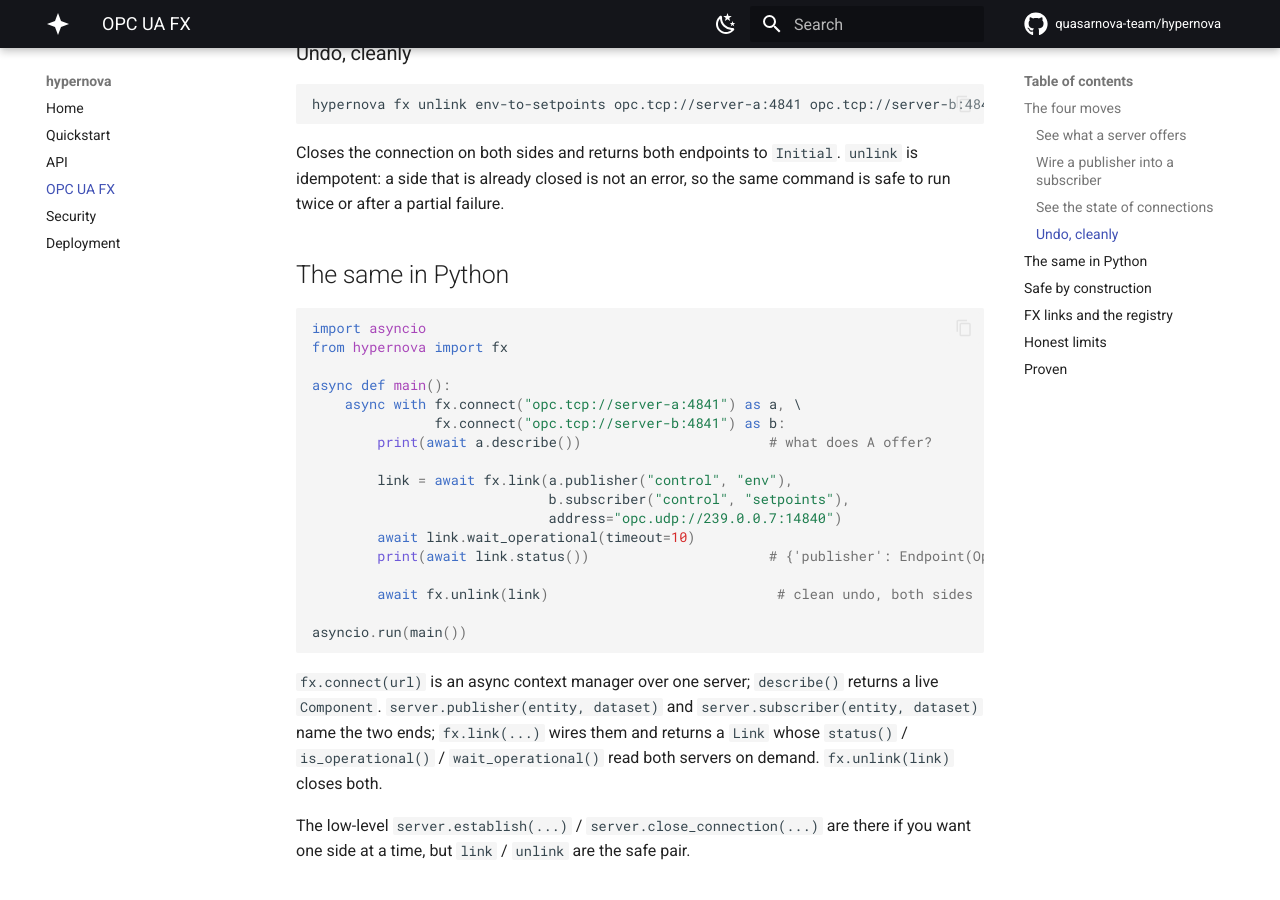
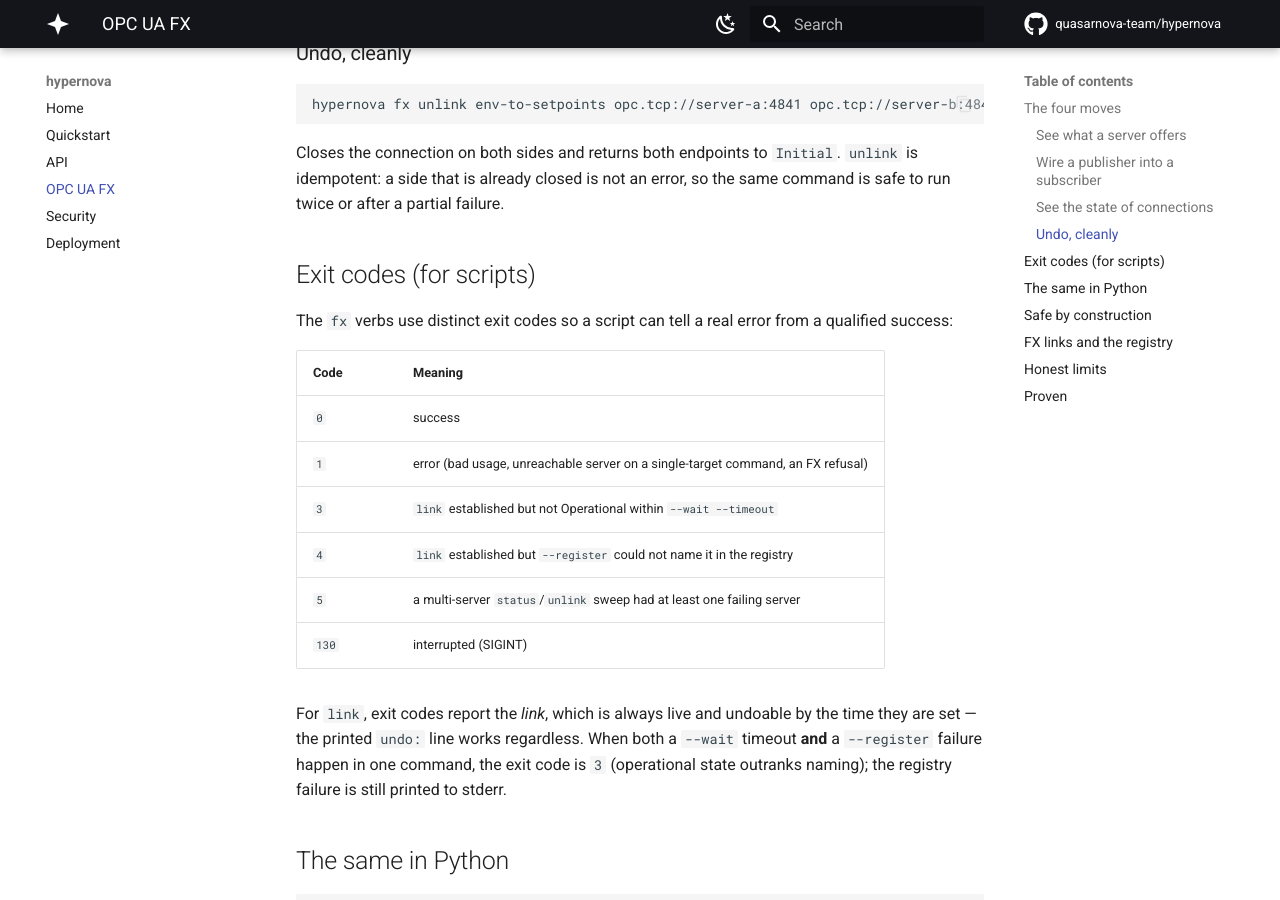
Before and after one commit to quasarnova-team/hypernova, an MkDocs documentation site: the page built from doc/fx.md, in a window 1280 px wide and 900 px high, scrolled down 1829 px. Built offline with MkDocs 1.6.1 and Material for MkDocs 9.7.7, drawn with Linux system fonts in a browser that asks for light colours; comment, search, counter and statistics services are not loaded.

Commit message:
Document fx exit codes

```diff
--- a/doc/fx.md
+++ b/doc/fx.md
@@ -98,6 +98,26 @@ hypernova fx unlink env-to-setpoints opc.tcp://server-a:4841 opc.tcp://server-b:
 Closes the connection on both sides and returns both endpoints to `Initial`.
 `unlink` is idempotent: a side that is already closed is not an error, so the
 same command is safe to run twice or after a partial failure.
+
+## Exit codes (for scripts)
+
+The `fx` verbs use distinct exit codes so a script can tell a real error from a
+qualified success:
+
+| Code | Meaning |
+|---|---|
+| `0` | success |
+| `1` | error (bad usage, unreachable server on a single-target command, an FX refusal) |
+| `3` | `link` established but not Operational within `--wait --timeout` |
+| `4` | `link` established but `--register` could not name it in the registry |
+| `5` | a multi-server `status`/`unlink` sweep had at least one failing server |
+| `130` | interrupted (SIGINT) |
+
+For `link`, exit codes report the *link*, which is always live and undoable by
+the time they are set — the printed `undo:` line works regardless. When both a
+`--wait` timeout **and** a `--register` failure happen in one command, the exit
+code is `3` (operational state outranks naming); the registry failure is still
+printed to stderr.
 
 ## The same in Python
 
```
